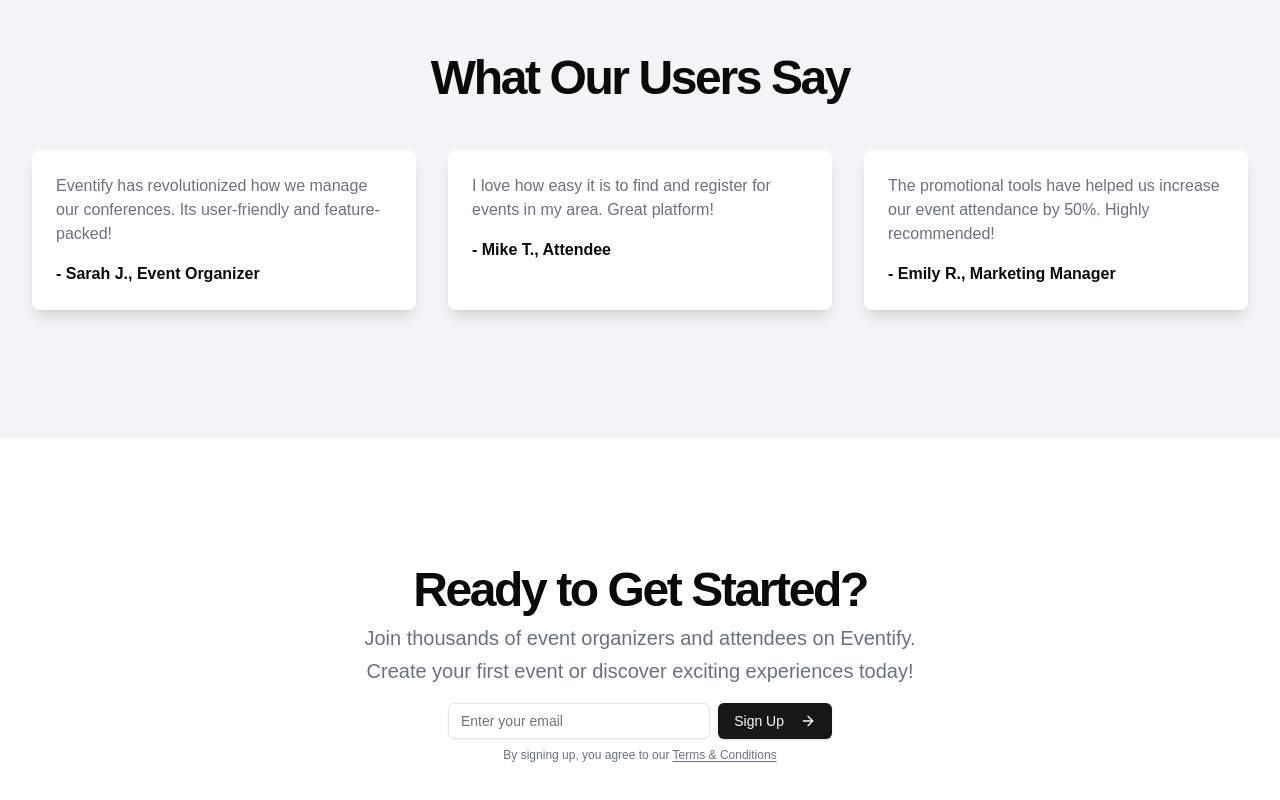
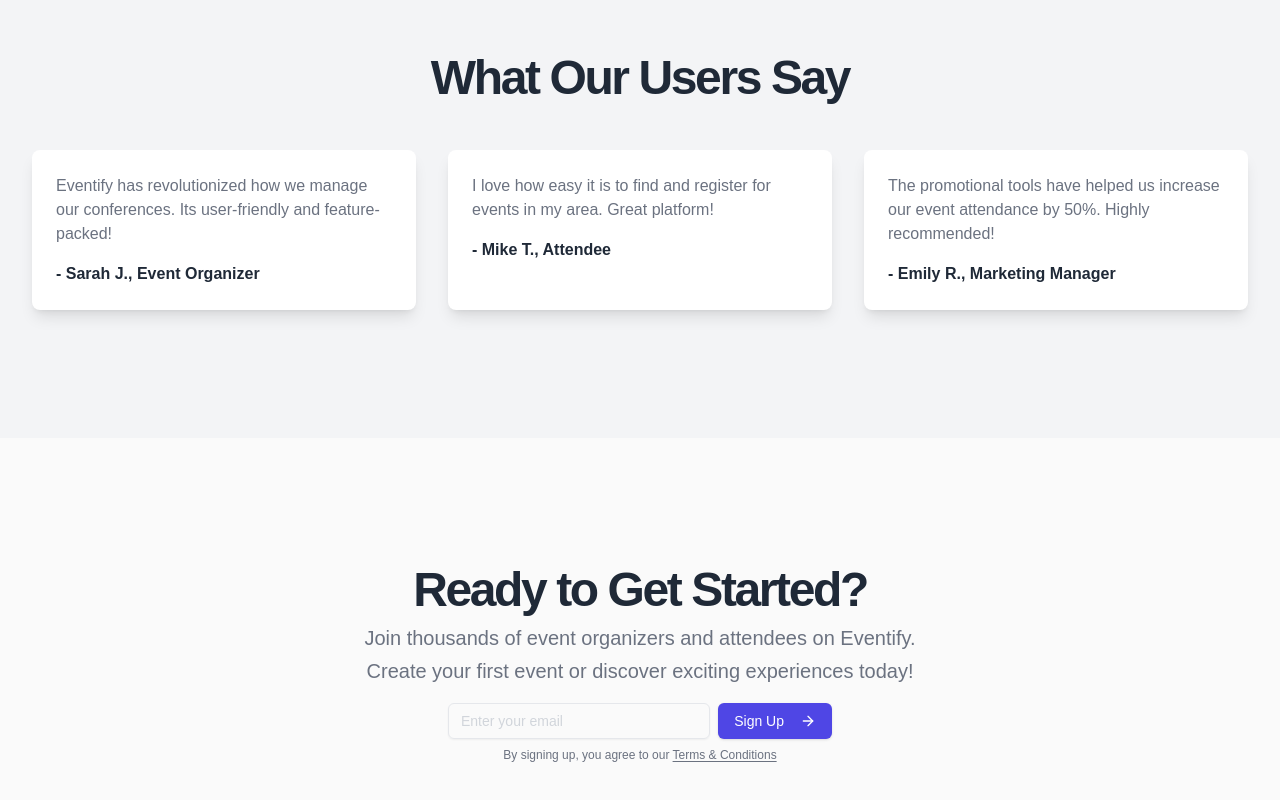
Before and after one commit to BhattAnsh/Eventify, a Next.js app: page / in a window 1280 px wide. Shown: the part 1930-2730 px from the top of the page. Built offline with nearby package versions, Linux system fonts and the light colour scheme.

Commit message:
added some colors in the website

```diff
--- a/tailwind.config.ts
+++ b/tailwind.config.ts
@@ -10,45 +10,41 @@
   theme: {
     extend: {
       colors: {
-  			background: 'hsl(var(--background))',
-  			foreground: 'hsl(var(--foreground))',
-  			card: {
-  				DEFAULT: 'hsl(var(--card))',
-  				foreground: 'hsl(var(--card-foreground))'
-  			},
-  			popover: {
-  				DEFAULT: 'hsl(var(--popover))',
-  				foreground: 'hsl(var(--popover-foreground))'
-  			},
+        background: '#FAFAFA', // light background for cleanliness and readability
+        foreground: '#1F2937', // dark text for contrast
         primary: {
-  				DEFAULT: 'hsl(var(--primary))',
-  				foreground: 'hsl(var(--primary-foreground))'
+          DEFAULT: '#4F46E5', // indigo for primary actions and highlights
+          foreground: '#FFFFFF', // white text for buttons on primary color
         },
         secondary: {
-  				DEFAULT: 'hsl(var(--secondary))',
-  				foreground: 'hsl(var(--secondary-foreground))'
+          DEFAULT: '#14B8A6', // teal for secondary actions and positive states
+          foreground: '#FFFFFF',
+        },
+        accent: {
+          DEFAULT: '#F59E0B', // gold accent for calls-to-action and highlights
+          foreground: '#FFFFFF',
         },
         muted: {
-  				DEFAULT: 'hsl(var(--muted))',
-  				foreground: 'hsl(var(--muted-foreground))'
+          DEFAULT: '#9CA3AF', // muted gray for secondary text
+          foreground: '#D1D5DB', // lighter muted color
         },
-  			accent: {
-  				DEFAULT: 'hsl(var(--accent))',
-  				foreground: 'hsl(var(--accent-foreground))'
+        border: '#E5E7EB', // soft border color
+        ring: '#4F46E5', // focus rings in primary indigo
+        card: {
+          DEFAULT: '#FFFFFF', // white card background
+          foreground: '#1F2937', // dark text for readability
         },
         destructive: {
-  				DEFAULT: 'hsl(var(--destructive))',
-  				foreground: 'hsl(var(--destructive-foreground))'
+          DEFAULT: '#DC2626', // red for warning or destructive actions
+          foreground: '#FFFFFF',
         },
-  			border: 'hsl(var(--border))',
-  			input: 'hsl(var(--input))',
-  			ring: 'hsl(var(--ring))',
+        input: '#E5E7EB', // light background for input fields
         chart: {
-  				'1': 'hsl(var(--chart-1))',
-  				'2': 'hsl(var(--chart-2))',
-  				'3': 'hsl(var(--chart-3))',
-  				'4': 'hsl(var(--chart-4))',
-  				'5': 'hsl(var(--chart-5))'
+          '1': '#4F46E5', // colors to match the theme for charts and graphs
+          '2': '#14B8A6',
+          '3': '#F59E0B',
+          '4': '#DC2626',
+          '5': '#9CA3AF',
         }
       },
       borderRadius: {
@@ -60,4 +56,5 @@
   },
   plugins: [require("tailwindcss-animate")],
 };
+
 export default config;
```
Lines whose indentation alone changed are shown as unchanged.
